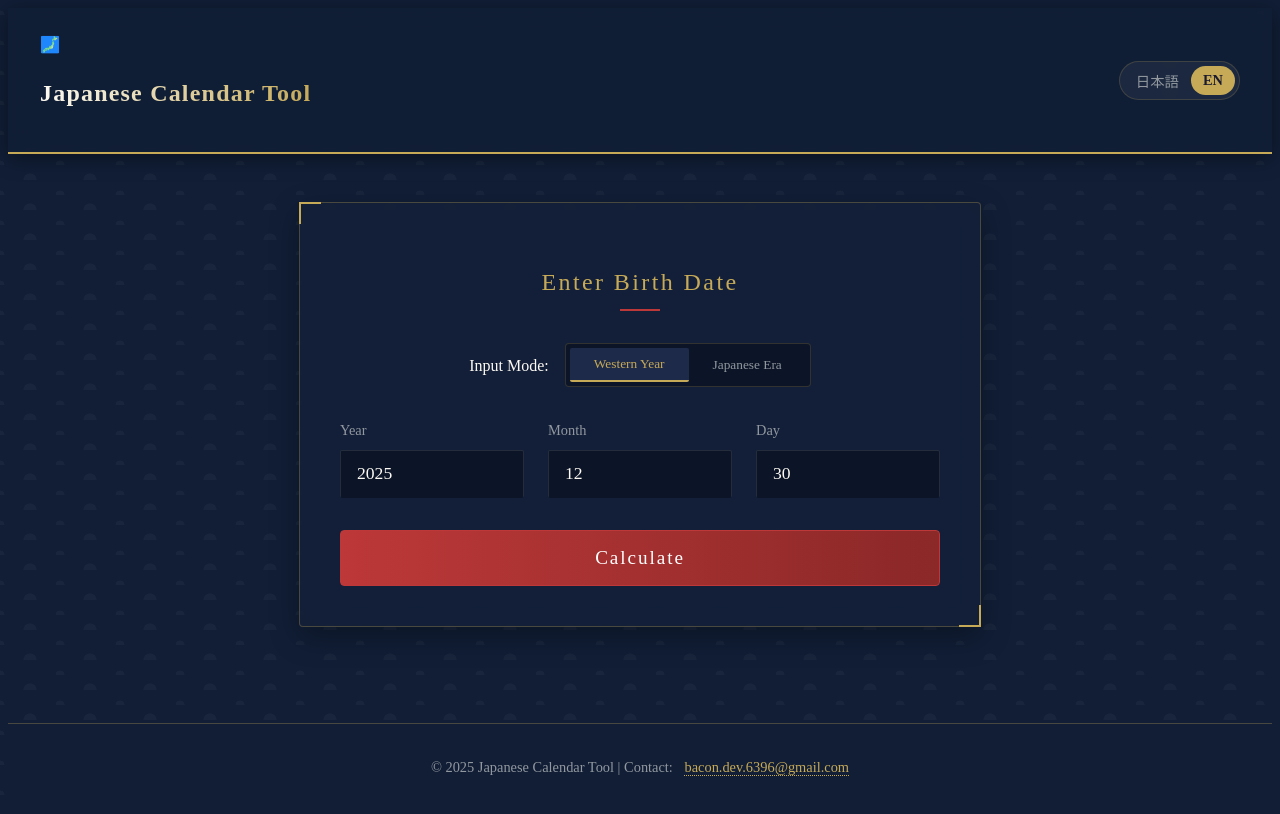
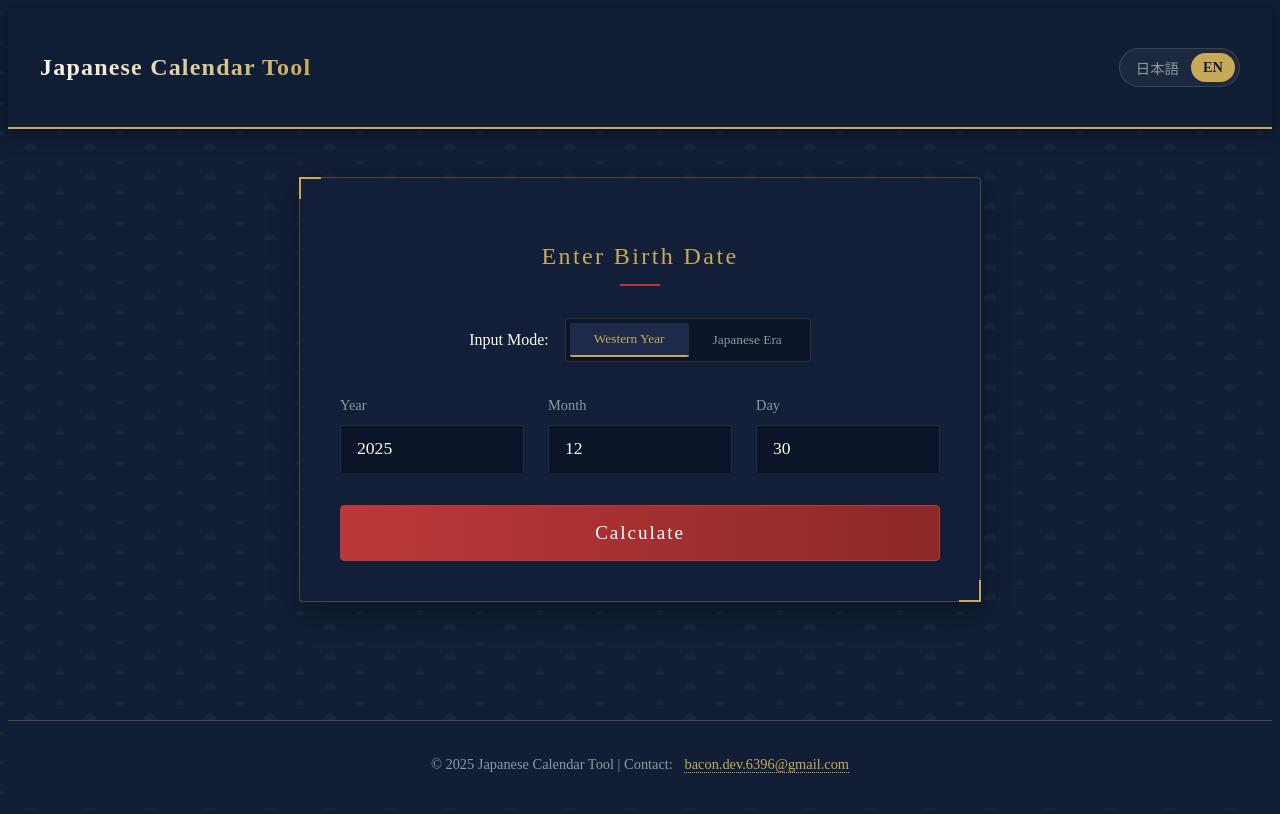
Before and after one commit to ken-mro/japanese-calendar-tool, a Next.js app: page / in a window 1280 px wide. Shown: the top 814 px of the page. Built offline with nearby package versions, Linux system fonts and the light colour scheme.

Commit message:
style: Remove unnecessary icon

```diff
--- a/src/components/Header.tsx
+++ b/src/components/Header.tsx
@@ -10,7 +10,6 @@ export function Header() {
     <header className="header">
       <div className="header-content">
         <div className="logo-section">
-          <span className="logo-icon">🗾</span>
           <h1 className="site-title">
             <span className="mobile-title">{t("common.titleMobile")}</span>
             <span className="desktop-title">{t("common.title")}</span>
```
